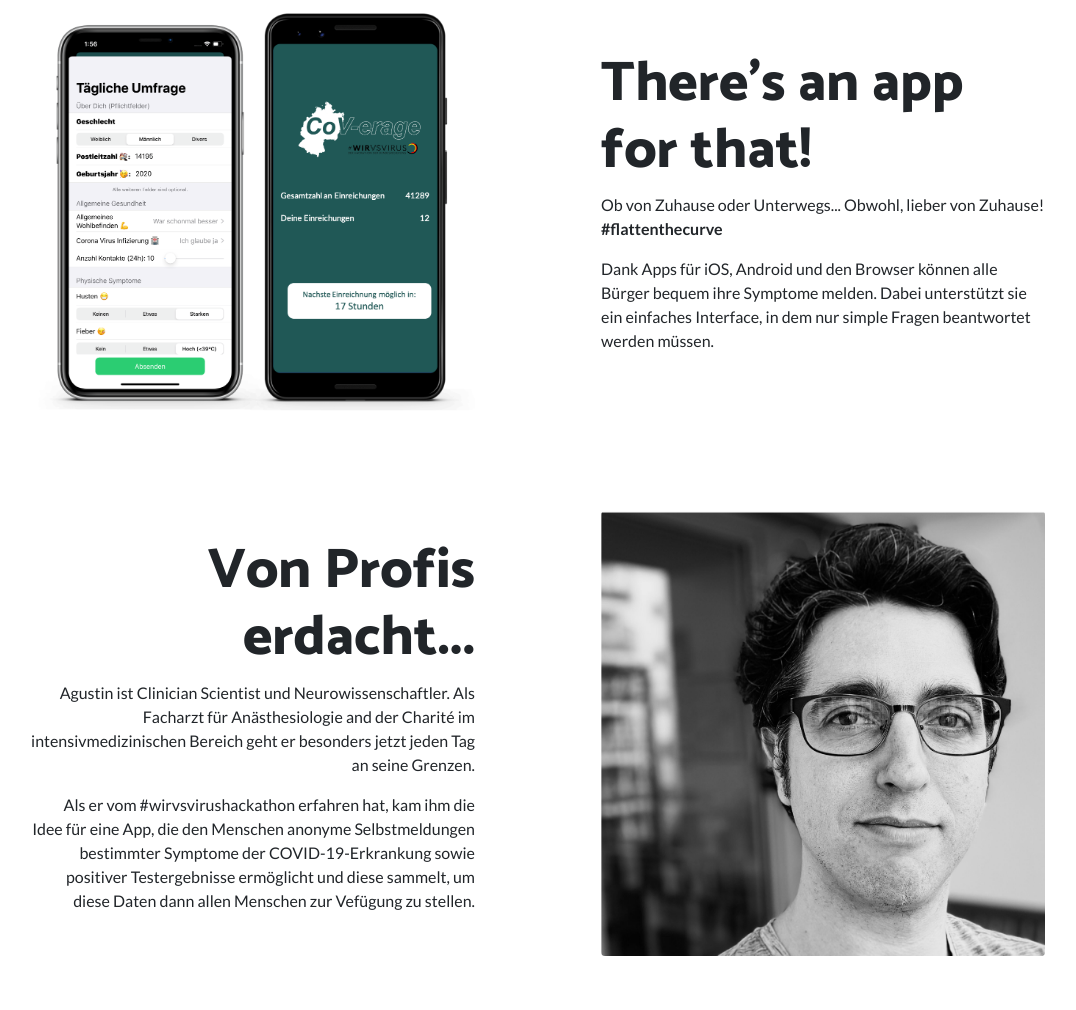
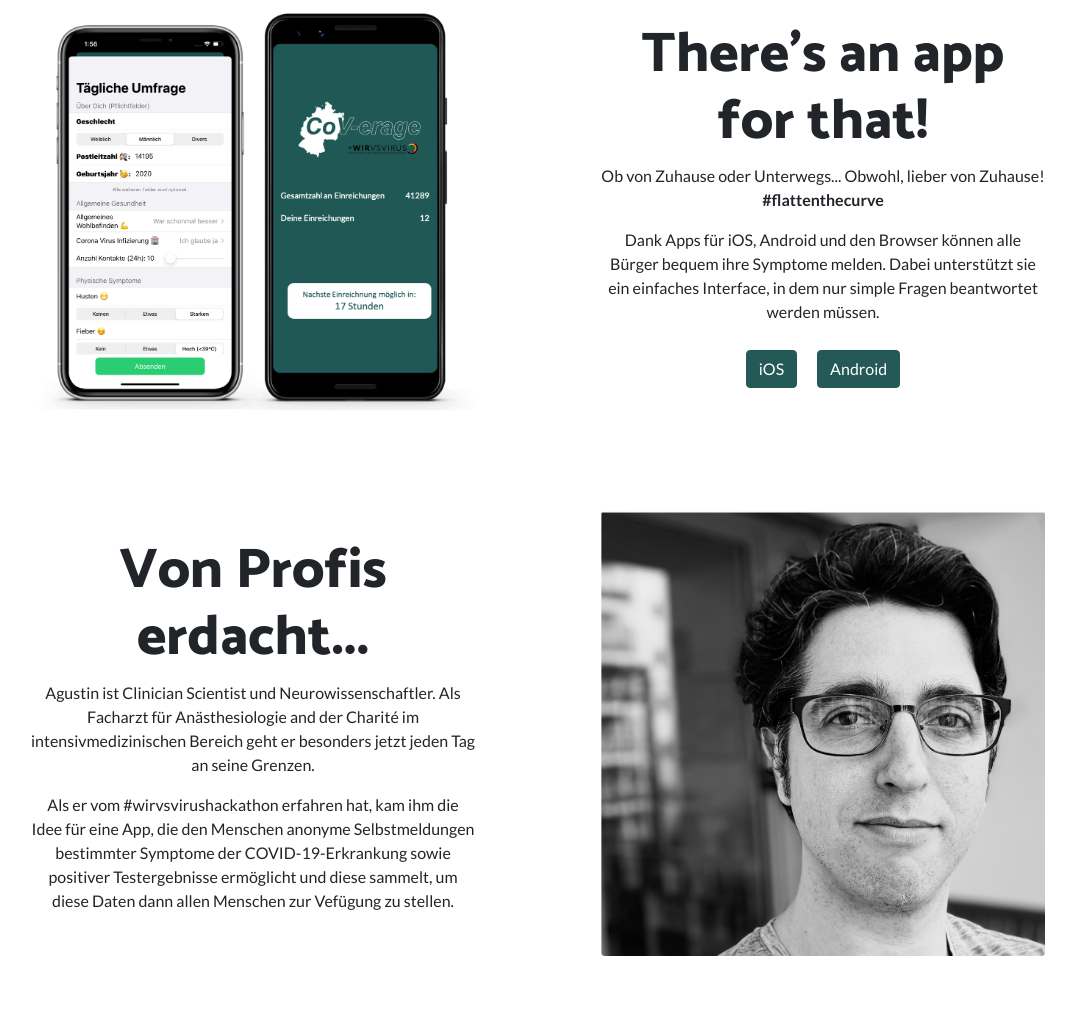
Before and after one commit to pfandzelter/cov-erage, a plain HTML site: page docs/index.html in a window 1280 px wide. Shown: the part 1370-2380 px from the top of the page, without its empty margins (102-1178 px from the left). Drawn offline with Linux system fonts and the light colour scheme; some packages are replaced by stand-ins of ours; a script that the page names is missing.

Commit message:
add app links

```diff
--- a/docs/css/one-page-wonder.css
+++ b/docs/css/one-page-wonder.css
@@ -17,12 +17,8 @@ h6 {
   font-weight: 800 !important;
 }
 
-div .order-lg-1 {
-  text-align: right;
-}
-
-div .order-lg-2 {
-  text-align: left;
+div .col-lg-6 {
+  text-align: center
 }
 
 p>a {
@@ -32,6 +28,16 @@ p>a {
 
 p>a:hover {
   color: #cc5500;
+}
+
+.download {
+  display: flex;
+  align-items: center;
+  justify-content: center;
+}
+
+.download>a {
+  margin: 10px;
 }
 
 #logo {
--- a/docs/index.html
+++ b/docs/index.html
@@ -108,6 +108,10 @@
             <p>Dank Apps für iOS, Android und den Browser können alle Bürger bequem ihre Symptome melden. Dabei unterstützt sie ein einfaches Interface, in dem
               nur
               simple Fragen beantwortet werden müssen.</p>
+            <div class="download">
+              <a href="https://github.com/pfandzelter/cov-erage/tree/master/CoV-Erage-IOS" class="btn btn-secondary">iOS</a>
+              <a href="https://github.com/pfandzelter/cov-erage/tree/master/CoV-Erage-Android" class="btn btn-secondary">Android</a>
+            </div>
           </div>
         </div>
       </div>
```
